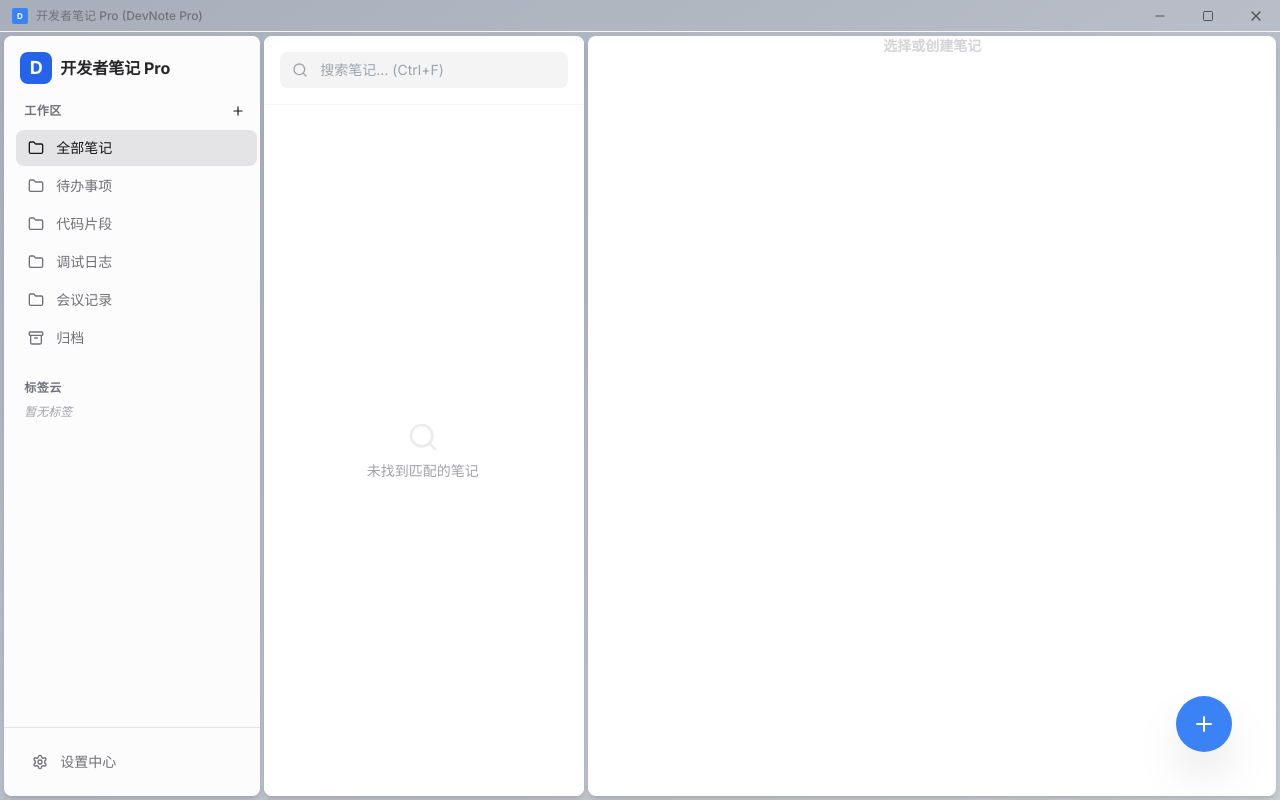
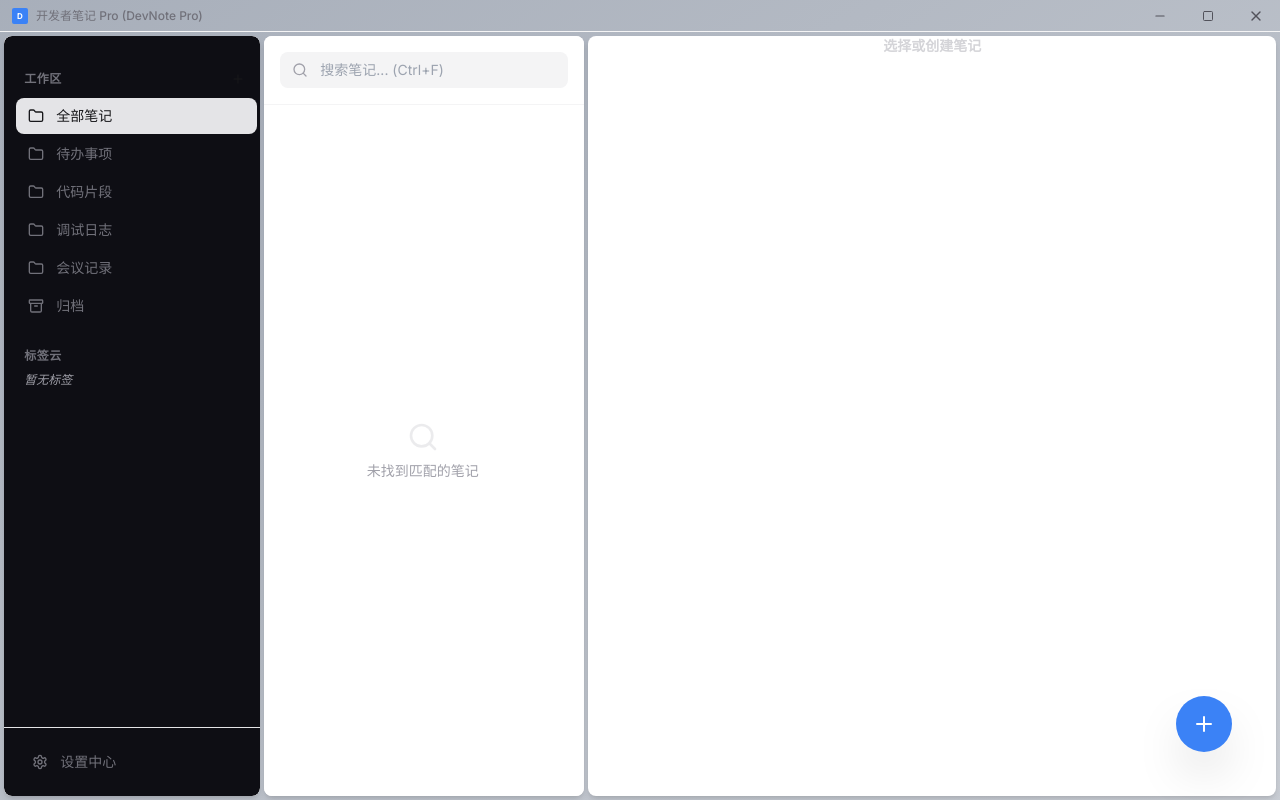
Before and after one commit to LMY-xiaoyu/DevNotePro, a React (Vite) app: page / in a window 1280 px wide. Built offline with nearby package versions, Linux system fonts and the light colour scheme.

Commit message:
开发者笔记

```diff
--- a/components/Sidebar.tsx
+++ b/components/Sidebar.tsx
@@ -57,12 +57,12 @@ const Sidebar: React.FC<SidebarProps> = React.memo(({
   const archiveFolder = useMemo(() => DEFAULT_FOLDERS.find(f => f.id === 'archive'), []);
 
   return (
-    <div className="w-64 flex flex-col h-full bg-zinc-50/50 dark:bg-zinc-900/50 backdrop-blur-xl">
+    <div className="w-64 flex flex-col h-full bg-[rgb(14_14_20)] dark:bg-[rgb(14_14_20)] backdrop-blur-xl">
       <div className="p-4 flex items-center gap-2">
-        <div className="w-8 h-8 rounded-lg bg-blue-600 flex items-center justify-center text-white font-bold text-lg">
+        {/* <div className="w-8 h-8 rounded-lg bg-blue-600 flex items-center justify-center text-white font-bold text-lg">
           D
         </div>
-        <h1 className="font-bold text-zinc-800 dark:text-zinc-100">开发者笔记 Pro</h1>
+        <h1 className="font-bold text-zinc-800 dark:text-zinc-100">DevNote Pro</h1> */}
       </div>
 
       <div className="flex-1 overflow-y-auto scrollbar-hidden px-3 space-y-6">
```
